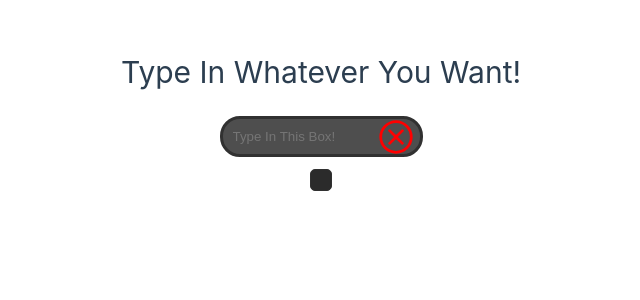
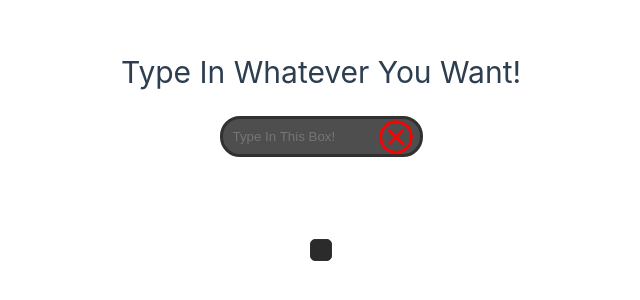
Before and after one commit to BeLikeYEJOR/First-Vue, a Vue app: page / in a window 1280 px wide. Shown: the part 244-544 px from the top of the page, without its empty margins (319-959 px from the left). Built offline with nearby package versions, Linux system fonts and the light colour scheme.

Commit message:
updated app.vue

```diff
--- a/src/App.vue
+++ b/src/App.vue
@@ -1,17 +1,14 @@
 <script setup>
 import NewBtn from "./components/setButton.vue";
-import CloseSVG from "./components/icons/closeSVG.vue";
 import { ref, watch } from "vue";
 const name = "World";
 let txt = ref("");
 function clearText() {
   txt.value = "";
 }
-watch(txt, (newValue) => {
-  otherBtn.onclick = () => {
-    window.open(`https://${newValue}.com`, "_blank").focus();
-  };
-});
+function openWeb() {
+  window.open(`https://${txt.value}.com`, "_blank").focus();
+}
 </script>
 
 <template>
@@ -22,18 +19,13 @@ watch(txt, (newValue) => {
     v-model="txt"
     placeholder="Type In This Box!"
   />
-  <a id="closeSvg" @click="clearText"><CloseSVG></CloseSVG></a>
-  <NewBtn id="otherBtn" class="green">{{ txt }}</NewBtn>
+  <a id="closeSvg" @click="clearText"
+    ><img src="../public/Close.png" style="width: 40px; height: 40px"
+  /></a>
+  <NewBtn id="otherBtn" class="green" @click="openWeb">{{ txt }}</NewBtn>
 </template>
 
 <style scoped>
-#otherBtn {
-  position: relative;
-  bottom: 70px;
-  color: #00bd7e;
-  transition: 0.4s;
-  padding: 3px;
-}
 input[type="text"] {
   margin: 20px;
   margin-right: 0;
@@ -45,15 +37,19 @@ input[type="text"] {
   background-color: #4e4e4e;
   color: white;
 }
-#closeSvg {
+#closeSvg img {
   position: relative;
   bottom: 63px;
   left: 75px;
-  border-radius: 200px;
+  display: inline-block;
+  border-radius: 100%;
+  background-color: transparent;
+  text-align: center;
+  overflow: visible;
+  transition: 0.3;
 }
-#closeSvg:hover {
-  background-color: red;
-  filter: blur(20px);
-  box-shadow: 0 0 3px 3px red;
+#closeSvg img:hover {
+  transition: 0.3;
+  box-shadow: 0 0 20px 5px red;
 }
 </style>
--- a/src/components/icons/closeSVG.vue
+++ /dev/null
@@ -1,13 +0,0 @@
-<template>
-  <svg
-    xmlns="http://www.w3.org/2000/svg"
-    height="40px"
-    viewBox="0 -960 960 960"
-    width="40px"
-    fill="red"
-  >
-    <path
-      d="m332-285.33 148-148 148 148L674.67-332l-148-148 148-148L628-674.67l-148 148-148-148L285.33-628l148 148-148 148L332-285.33ZM480-80q-82.33 0-155.33-31.5-73-31.5-127.34-85.83Q143-251.67 111.5-324.67T80-480q0-83 31.5-156t85.83-127q54.34-54 127.34-85.5T480-880q83 0 156 31.5T763-763q54 54 85.5 127T880-480q0 82.33-31.5 155.33-31.5 73-85.5 127.34Q709-143 636-111.5T480-80Zm0-66.67q139.33 0 236.33-97.33t97-236q0-139.33-97-236.33t-236.33-97q-138.67 0-236 97-97.33 97-97.33 236.33 0 138.67 97.33 236 97.33 97.33 236 97.33ZM480-480Z"
-    />
-  </svg>
-</template>
```
Also changed, not shown: src/components/setButton.vue (+7 -0 lines), public/Close.png (added).
